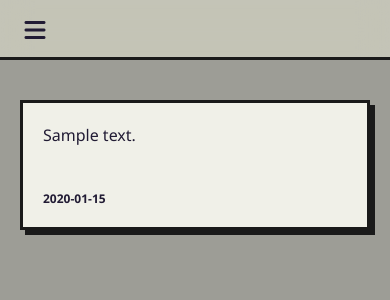
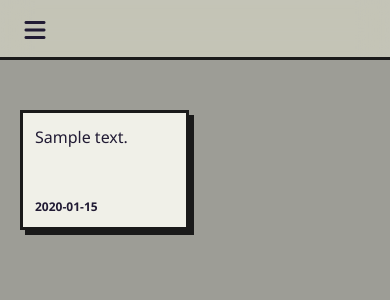
Before and after one commit to jodamin/MYNOTE, a Flask app: page / in a window 390 px wide. Shown: the top 300 px of the page. Run offline with Flask 3, Linux system fonts and the light colour scheme; the visitor is signed in with stand-in values (Sample User, id 1); tables that the repository leaves empty hold one stand-in row (values such as "Sample post").

Commit message:
update note card

```diff
--- a/static/js/main.js
+++ b/static/js/main.js
@@ -26,7 +26,7 @@ window.addEventListener('DOMContentLoaded', () => {
         const isDark = document.documentElement.hasAttribute('data-theme');
 
         if (sidebarElement) {
-            sidebarElement.classList.remove('mobile-open');
+            // sidebarElement.classList.remove('mobile-open');
         }
 
         if (isDark) {
--- a/static/style.css
+++ b/static/style.css
@@ -225,7 +225,7 @@ textarea {
     background-color: var(--card-bg);
     border: 3px solid var(--border-color);
     padding: 20px;
-    min-height: 130px;
+    min-height: 155px;
     height: auto;
 
     display: flex;
@@ -243,7 +243,7 @@ textarea {
     margin-bottom: 15px;
     white-space: pre-wrap;
     display: -webkit-box;
-    -webkit-line-clamp: 4;
+    -webkit-line-clamp: 3;
     -webkit-box-orient: vertical;
     overflow: hidden;
 }
@@ -630,11 +630,11 @@ textarea {
 
         .modal-actions .start-btn {
             flex: 1;
-            /* Cho 2 nút dài bằng nhau và chiếm hết chiều ngang */
+
             font-size: 14px !important;
             padding: 12px 10px !important;
             white-space: nowrap;
-            /* Không cho chữ xuống dòng */
+
         }
 
 
@@ -672,12 +672,13 @@ textarea {
             background-color: var(--glass-bg) !important;
             backdrop-filter: blur(15px) saturate(180%);
             -webkit-backdrop-filter: blur(15px) saturate(180%);
-            transition: max-height 0.5s cubic-bezier(0.4, 0, 0.2, 1);
+            transition: max-height 0.3s ease-in-out, background-color 0.3s ease;
+            will-change: max-height;
         }
 
 
         .sidebar.mobile-open {
-            max-height: 100vh !important;
+            max-height: 564px !important;
             overflow-y: auto;
             box-shadow: 0 10px 30px rgba(0, 0, 0, 0.2);
         }
@@ -748,17 +749,31 @@ textarea {
         }
 
 
-        .note-grid {
-            grid-template-columns: 1fr !important;
-            gap: 15px;
-        }
+
     }
 
-    /* modify Grid note */
+    /* modify note */
     .note-grid {
-        grid-template-columns: 1fr;
-        /* just 1 column for phone */
-        gap: 15px;
+        display: grid !important;
+        grid-template-columns: repeat(auto-fill, minmax(160px, 1fr)) !important;
+        gap: 12px !important;
+        padding: 10px 0;
+    }
+
+    .note-card {
+        padding: 12px !important;
+        min-height: 120px !important;
+    }
+
+    .note-card h3 {
+        font-size: 1rem !important;
+    }
+
+    .note-card p {
+        display: -webkit-box;
+        -webkit-line-clamp: 3;
+        -webkit-box-orient: vertical;
+        overflow: hidden;
     }
 
     /* modify welcome page */
```
